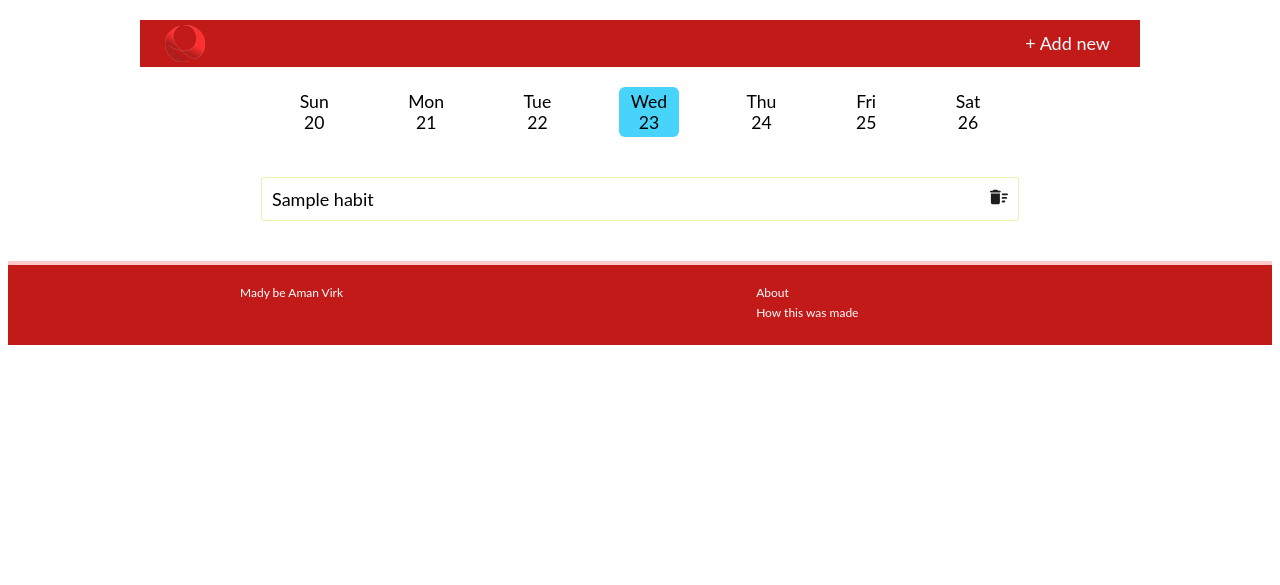
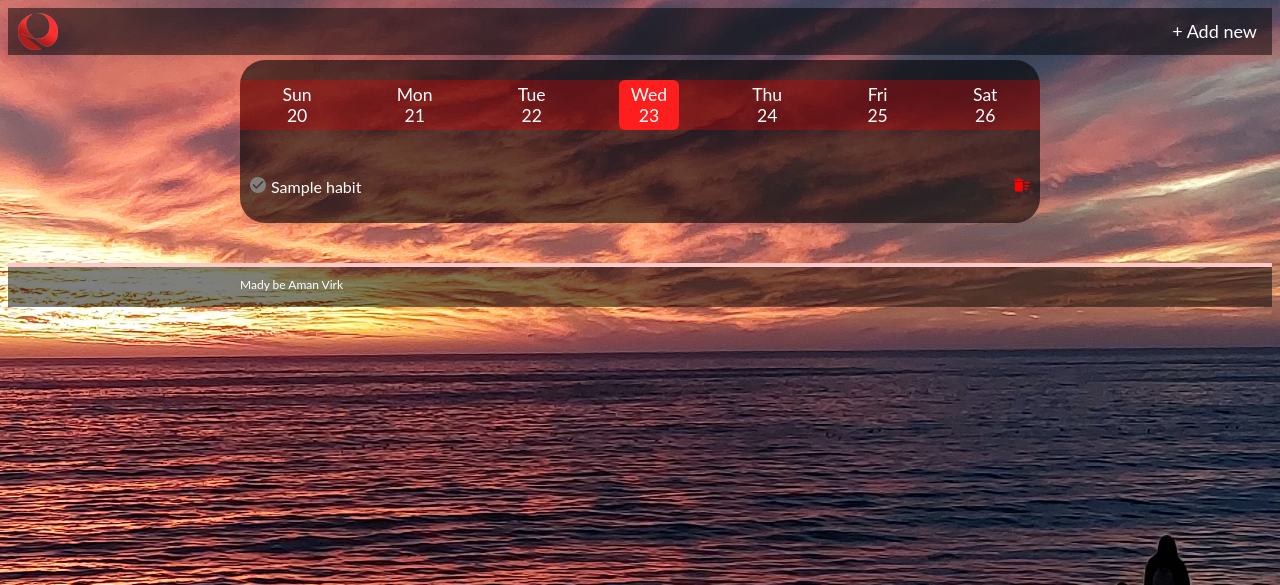
Before and after one commit to amansinghvirk/habittracker, a Flask app: page / in a window 1280 px wide. Shown: the top 585 px of the page. Run offline with Flask 3, Linux system fonts and the light colour scheme; a database or web service that is not in the repository returns one stand-in record (values such as "Sample title").

Commit message:
Styling the app!

```diff
--- a/static/css/main.css
+++ b/static/css/main.css
@@ -8,20 +8,24 @@ html {
 
 body {
     box-sizing: border-box;
+    background: url('/static/images/back.jpg');
+    background-size: cover;
+    background-repeat: no-repeat;
 }
 
 .header,
 .main {
-    max-width: 40rem;
+    margin: 0;
     margin: 0 auto;
     padding: 1rem;
+
 }
 
 .navbar {
-    background-color: rgb(194, 25, 25);
-    max-width: 1000px;
-    margin: 20px auto;
-    padding: 0 20px;
+    background-color: rgb(0, 0, 0, .5);
+    max-width: 100%;
+    margin: 5px auto;
+    padding: 0 5px;
     display: flex;
     flex-direction: row;
     justify-content: space-between;
@@ -60,30 +64,36 @@ body {
     font-size: 18px;
 }
 .navbar__link:hover {
-    color: rgb(183, 211, 57);
+    color: rgb(255, 120, 120);
     transition: color 0.1s ease-in-out;
 }
 
 .main {
     max-width: 800px;
+    height: 100%;
+    min-height: 100%;
     margin: 0 auto;
-    padding: 0 20px;
+    padding: 20px 0px 20px 0px;
+    background-color: rgb(0, 0, 0, .6);
+    border-radius: 25px;
 }
 
 .form {
     display: flex;
     flex-direction: column;
     align-items: flex-end;
+    color: white;
 }
 
 .form__input {
     width: 100%;
     padding: 1rem;
+    color: white;
     font-family: inherit;
     font-size: inherit;
     resize: none;
-    border: 1px solid rgb(183, 211, 57);
-    background-color: rgb(237, 236, 236);
+    border: none;
+    background-color: rgb(0, 0, 0, .7);
     margin-bottom: 1rem;
 }
 
@@ -93,7 +103,7 @@ body {
 }
 
 .form__button {
-    background-color: rgb(147, 172, 38);
+    background-color: rgb(255, 30, 30);
     border: none;
     font-size: 18px;
     font-weight: bold;
@@ -105,15 +115,16 @@ body {
 }
 
 .form__button:hover {
-    background-color:rgb(183, 211, 57);
+    background-color:rgb(255, 100, 100);
 }
 
 .dates {
     display: flex;
     justify-content: space-around;
-    color: black;
+    color: rgb(255, 255, 255);
     font-size: 1.1rem;
     margin-bottom: 2.5rem;
+    background-color: rgba(235, 3, 3, 0.3);
 }
 
 .dates__link {
@@ -121,17 +132,16 @@ body {
     text-decoration: none;
     outline: none;
     padding: 0.25rem 0.75rem;
-
     border-radius: 6px;
 }
 
 
 .dates__link--current {
-    background: rgb(72, 211, 250);
+    background: rgb(255, 30, 30);
 }
 
 .dates__link:not(.dates__link--current):hover {
-    background: rgb(151, 221, 240);
+    background: rgb(255, 100, 100);
 }
 
 .date {
@@ -161,15 +171,9 @@ body {
     }
 }
 
-
-.habit {
-    background-color: aliceblue;
-}
-
-
 .footer {
-    background-color: rgb(194, 25, 25);
-    padding: 20px 0;
+    background-color: rgb(0, 0, 0, .5);
+    padding: 10px 0;
     margin-top: 40px;
     border-top: 4px solid rgb(254, 201, 201);
     color: white;
@@ -212,16 +216,18 @@ body {
 }
 
 
+
 .habit-item {
     display: flex;
     flex-direction: row;
     align-items: center;
     justify-content: space-between;
-    font-size: 18px;
+    font-size: 16px;
     padding: 5px;
-    margin: 1px 1px 1px 1px;
-    background-color: white;
-    border: 1px solid rgb(240, 240, 177);
+    margin: 5px 0px 0px 0px;
+    color: white;
+    background-color: rgb(0, 0, 0, 0);
+    border: none;
     border-radius: 2px;
 }
 
@@ -232,24 +238,26 @@ body {
     justify-content: space-between;
     font-size: inherit;
     font-family: inherit;
-    padding: 0;
-    background-color: white;
+    padding: 2px 0px 2px 0px;
+    background-color: inherit;
 }
 
 .habit__info {
-    background-color: rgb(248, 242, 242);
+    background-color: inherit;
 }
 
-.habit__info:not(.completed) {
-    padding: 0;
-    background-color: rgb(241, 243, 242);
+.habit:not(.completed) {
+    background-color: rgba(0, 0, 0, 0);
 }
 
-.habit__info:not(.completed):hover {
-    background-color: rgb(253, 253, 253);
+.habit:not(.completed):hover {
+    color: rgba(251, 57, 57, 0.884);
 }
 
 .habit__icon {
+    padding: 0px 0px 0px 0px;
+    margin-left: 5px;
+    margin-right: 5px;
     width: 1em;
     height: 1em;
 }
@@ -265,11 +273,17 @@ body {
 .habit__button {
     display: block;
     width: 100%;
-    padding: 5px;
+    padding: 0px 0px 0px 0px;
+    margin-left: 1px;
     font-size: inherit;
     font-family: inherit;
     text-align: left;
     border: none;
-    background-color: white;
+    background-color: rgba(0, 0, 0, 0);
+    color: white;
     cursor: pointer;
 }
+
+.complete-icon {
+    width: 25px;
+}
--- a/templates/index.html
+++ b/templates/index.html
@@ -7,13 +7,45 @@
                 {% set completed = habit["_id"] in completions %}
                 {% if completed %}
                     <div class="habit completed">
-                        <svg class="habit__icon" fill="#000000" width="100px" height="100px" viewBox="0 0 24 24" id="check-mark-square" data-name="Flat Line" xmlns="http://www.w3.org/2000/svg" ><rect id="secondary" x="3" y="3" width="18" height="18" rx="1" style="fill: rgb(140, 250, 134); stroke-width: 2;"></rect><polyline id="primary" points="16 9.5 11 14.5 8 11.5" style="fill: none; stroke: rgb(0, 0, 0); stroke-linecap: round; stroke-linejoin: round; stroke-width: 2;"></polyline><rect id="primary-2" data-name="primary" x="3" y="3" width="18" height="18" rx="1" style="fill: none; stroke: rgb(0, 0, 0); stroke-linecap: round; stroke-linejoin: round; stroke-width: 2;"></rect></svg>
+                        <div class="complete-icon">
+                            <svg class="habit__icon" viewBox="0 0 20 20" version="1.1" xmlns="http://www.w3.org/2000/svg" xmlns:xlink="http://www.w3.org/1999/xlink">
+                                <g id="Icons" stroke="none" stroke-width="1" fill="none" fill-rule="evenodd">
+                                    <g id="Rounded" transform="translate(-646.000000, -200.000000)">
+                                        <g id="Action" transform="translate(100.000000, 100.000000)">
+                                            <g id="-Round-/-Action-/-check_circle" transform="translate(544.000000, 98.000000)">
+                                                <g>
+                                                    <polygon id="Path" points="0 0 24 0 24 24 0 24"></polygon>
+                                                    <path d="M12,2 C6.48,2 2,6.48 2,12 C2,17.52 6.48,22 12,22 C17.52,22 22,17.52 22,12 C22,6.48 17.52,2 12,2 Z M9.29,16.29 L5.7,12.7 C5.31,12.31 5.31,11.68 5.7,11.29 C6.09,10.9 6.72,10.9 7.11,11.29 L10,14.17 L16.88,7.29 C17.27,6.9 17.9,6.9 18.29,7.29 C18.68,7.68 18.68,8.31 18.29,8.7 L10.7,16.29 C10.32,16.68 9.68,16.68 9.29,16.29 Z" id="🔹Icon-Color" fill="#7df085"></path>
+                                                </g>
+                                            </g>
+                                        </g>
+                                    </g>
+                                </g>
+                            </svg>
+                        </div>
                         <p class="habit__name">
                             {{ habit["name"] }}
                         </p>
                     </div>
                 {% else %}
+
                     <div class="habit">
+                        <div class="complete-icon">
+                            <svg class="habit__icon" viewBox="0 0 20 20" version="1.1" xmlns="http://www.w3.org/2000/svg" xmlns:xlink="http://www.w3.org/1999/xlink">
+                                <g id="Icons" stroke="none" stroke-width="1" fill="none" fill-rule="evenodd">
+                                    <g id="Rounded" transform="translate(-646.000000, -200.000000)">
+                                        <g id="Action" transform="translate(100.000000, 100.000000)">
+                                            <g id="-Round-/-Action-/-check_circle" transform="translate(544.000000, 98.000000)">
+                                                <g>
+                                                    <polygon id="Path" points="0 0 24 0 24 24 0 24"></polygon>
+                                                    <path d="M12,2 C6.48,2 2,6.48 2,12 C2,17.52 6.48,22 12,22 C17.52,22 22,17.52 22,12 C22,6.48 17.52,2 12,2 Z M9.29,16.29 L5.7,12.7 C5.31,12.31 5.31,11.68 5.7,11.29 C6.09,10.9 6.72,10.9 7.11,11.29 L10,14.17 L16.88,7.29 C17.27,6.9 17.9,6.9 18.29,7.29 C18.68,7.68 18.68,8.31 18.29,8.7 L10.7,16.29 C10.32,16.68 9.68,16.68 9.29,16.29 Z" id="🔹Icon-Color" fill="#808080"></path>
+                                                </g>
+                                            </g>
+                                        </g>
+                                    </g>
+                                </g>
+                            </svg>
+                        </div>
                         <form method="POST" class="habit__form" action="{{ url_for('habits.complete') }}">
                             <input type="hidden" name="habitId" value="{{ habit['_id'] }}" />
                             <input type="hidden" name="date" value="{{ selected_date }}" />
@@ -28,14 +60,14 @@
                         <input type="hidden" name="habitId" value="{{ habit['_id'] }}" />
                         <input type="hidden" name="date" value="{{ selected_date }}" />
                         <button type="submit" class="habit__button">
-                            <svg class="habit__icon" fill="#000000" width="100px" height="100px" viewBox="0 0 20 16" version="1.1" xmlns="http://www.w3.org/2000/svg">
+                            <svg class="habit__icon" viewBox="0 0 20 16" version="1.1" xmlns="http://www.w3.org/2000/svg" xmlns:xlink="http://www.w3.org/1999/xlink">
                                 <g id="Icons" stroke="none" stroke-width="1" fill="none" fill-rule="evenodd">
                                     <g id="Rounded" transform="translate(-544.000000, -1486.000000)">
                                         <g id="Content" transform="translate(100.000000, 1428.000000)">
                                             <g id="-Round-/-Content-/-delete_sweep" transform="translate(442.000000, 54.000000)">
                                                 <g>
                                                     <polygon id="Path" points="0 0 24 0 24 24 0 24"></polygon>
-                                                    <path d="M16,16 L18,16 C18.55,16 19,16.45 19,17 C19,17.55 18.55,18 18,18 L16,18 C15.45,18 15,17.55 15,17 C15,16.45 15.45,16 16,16 Z M16,8 L21,8 C21.55,8 22,8.45 22,9 C22,9.55 21.55,10 21,10 L16,10 C15.45,10 15,9.55 15,9 C15,8.45 15.45,8 16,8 Z M16,12 L20,12 C20.55,12 21,12.45 21,13 C21,13.55 20.55,14 20,14 L16,14 C15.45,14 15,13.55 15,13 C15,12.45 15.45,12 16,12 Z M3,18 C3,19.1 3.9,20 5,20 L11,20 C12.1,20 13,19.1 13,18 L13,8 L3,8 L3,18 Z M13,5 L11,5 L10.29,4.29 C10.11,4.11 9.85,4 9.59,4 L6.41,4 C6.15,4 5.89,4.11 5.71,4.29 L5,5 L3,5 C2.45,5 2,5.45 2,6 C2,6.55 2.45,7 3,7 L13,7 C13.55,7 14,6.55 14,6 C14,5.45 13.55,5 13,5 Z" id="🔹Icon-Color" fill="#1D1D1D"></path>
+                                                    <path d="M16,16 L18,16 C18.55,16 19,16.45 19,17 C19,17.55 18.55,18 18,18 L16,18 C15.45,18 15,17.55 15,17 C15,16.45 15.45,16 16,16 Z M16,8 L21,8 C21.55,8 22,8.45 22,9 C22,9.55 21.55,10 21,10 L16,10 C15.45,10 15,9.55 15,9 C15,8.45 15.45,8 16,8 Z M16,12 L20,12 C20.55,12 21,12.45 21,13 C21,13.55 20.55,14 20,14 L16,14 C15.45,14 15,13.55 15,13 C15,12.45 15.45,12 16,12 Z M3,18 C3,19.1 3.9,20 5,20 L11,20 C12.1,20 13,19.1 13,18 L13,8 L3,8 L3,18 Z M13,5 L11,5 L10.29,4.29 C10.11,4.11 9.85,4 9.59,4 L6.41,4 C6.15,4 5.89,4.11 5.71,4.29 L5,5 L3,5 C2.45,5 2,5.45 2,6 C2,6.55 2.45,7 3,7 L13,7 C13.55,7 14,6.55 14,6 C14,5.45 13.55,5 13,5 Z" id="🔹Icon-Color" fill="#ff0000"></path>
                                                 </g>
                                             </g>
                                         </g>
--- a/templates/layout.html
+++ b/templates/layout.html
@@ -43,8 +43,6 @@
                 </section>
                 <section class="right">
                     <div class="footer__column">
-                        <a class="footer__item">About</a>
-                        <a class="footer__item">How this was made</a>
                     </div>
                 </section>
             </div>
```
Also changed, not shown: static/images/back.jpg (added).
